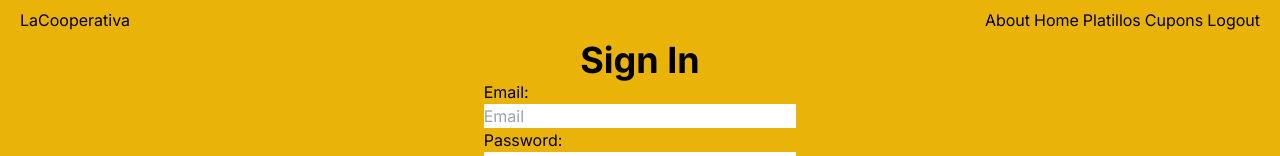
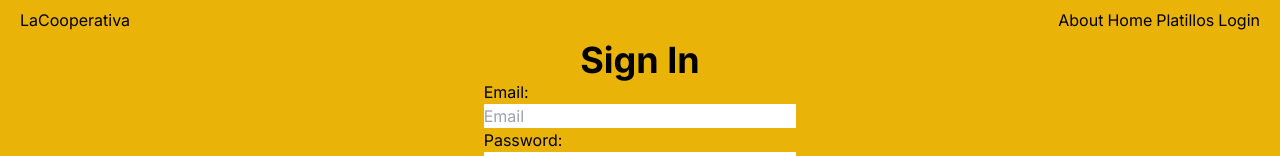
Before and after one commit to Pivanrios/laCooperativa, a Next.js app: page /login in a window 1280 px wide. Shown: the top 156 px of the page. Built offline with nearby package versions, Linux system fonts and the light colour scheme; no server answers.

Commit message:
change login status

```diff
--- a/src/components/Navbar/Login/Login.jsx
+++ b/src/components/Navbar/Login/Login.jsx
@@ -1,16 +1,25 @@
 'use client'
 //firebase functionss
 import { auth } from "@/firebaseconfig";
+import { useAuth } from "@/src/context/AuthContext";
 import { signOut } from "firebase/auth";
 //next componetns
 import Link from "next/link";
 //react hooks
-import { useState } from "react";
+import { useEffect, useState } from "react";
 
 function Login() {
-    const [login, setLogin] = useState(true);
+    //states
+    const [login, setLogin] = useState(false);
+    const {currentUser} = useAuth();
     //
-
+    useEffect(()=>{
+        if(currentUser){
+            setLogin(true);
+        }else{
+            setLogin(false);
+        }
+    },[currentUser]);
     //logOut button
     const handleSubmit = ()=>{
         console.log("logging out")
--- a/src/components/SignIn/SignIn.jsx
+++ b/src/components/SignIn/SignIn.jsx
@@ -30,14 +30,6 @@ export default function SignIn() {
                 console.error(error)
             }
     }
-    //this is temporal
-    useEffect(() => {
-        if (!currentUser) {
-        console.log(currentUser);
-        }else{
-            console.log("currentUser:",currentUser)
-        }
-    }, [currentUser]);
     return (
         <div className="flex flex-col items-center">
         <h2 className=" text-2xl sm:text-4xl font-bold">Sign In</h2>
```
